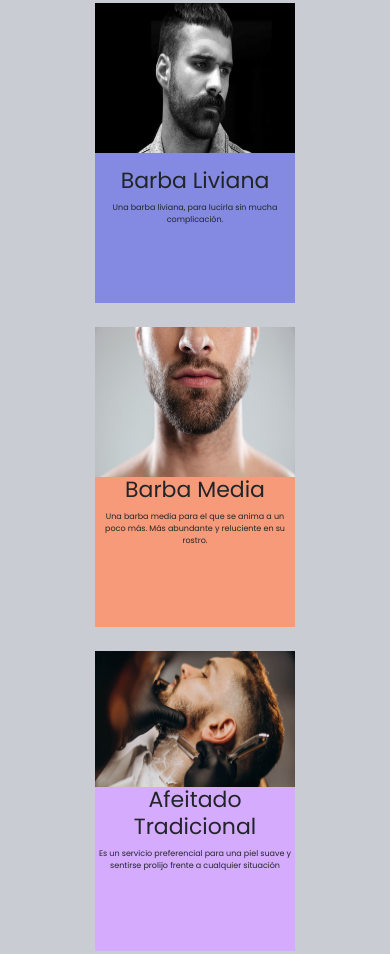
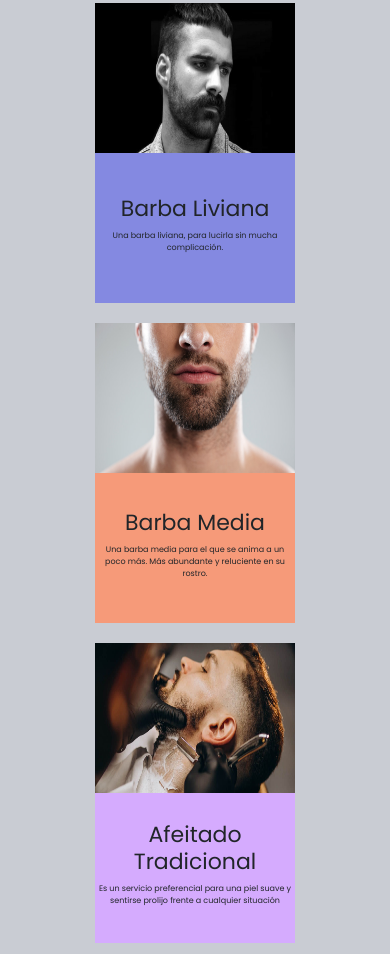
Before and after one commit to JPiacaruso/barberia-darius, a website: page pages/servicios.html in a window 390 px wide. Shown: the part 227-1181 px from the top of the page. Drawn offline with nearby package versions, Linux system fonts and the light colour scheme; a web font is replaced by a local one.

Commit message:
cambios servicios

```diff
--- a/SCSS/_base/_mediaquery.scss
+++ b/SCSS/_base/_mediaquery.scss
@@ -800,7 +800,7 @@ main{
 .margenes-servicios {
     display: flex;
     flex-direction: column;
-    justify-content: space-around;
+    justify-content: center;
     align-items: center;
 
 }
@@ -820,6 +820,7 @@ main{
     align-items: center;
     width: 200px;
     height: 300px;
+    margin-bottom: 0.5em;
     img {
     width: 200px;
     height: 300px;
@@ -828,12 +829,17 @@ main{
     width: 200px;
     height: 300px;
     padding-top: 0%;
+    display: flex;
+    flex-direction: column;
+    justify-content: center;
+    align-items: center;
         h2{
             font-size: 22px;
-            padding-top: 15px;
+            padding-top: 10px;
         }
         p{
             font-size: 8px;
+            text-align: center;
         }
     }
 }
@@ -844,6 +850,7 @@ main{
     align-items: center;
     width: 200px;
     height: 300px;
+    margin-bottom: 0.5em;
     img {
     width: 200px;
     height: 300px;
@@ -852,11 +859,17 @@ main{
     width: 200px;
     height: 300px;
     padding-top: 0%;
+    display: flex;
+    flex-direction: column;
+    justify-content: center;
+    align-items: center;
         h2{
             font-size: 22px;
+            padding-top: 10px;
         }
         p{
             font-size: 8px;
+            text-align: center;
         }
     }
 }
@@ -866,19 +879,26 @@ main{
     align-items: center;
     width: 200px;
     height: 300px;
+    margin-bottom: 0.5em;
     img {
     width: 200px;
-    height: 250px;
+    height: 300px;
     }
     div {
     width: 200px;
     height: 300px;
     padding-top: 0%;
+    display: flex;
+    flex-direction: column;
+    justify-content: center;
+    align-items: center;
         h2{
             font-size: 22px;
+            padding-top: 10px;
         }
         p{
             font-size: 8px;
+            text-align: center;
         }
     }
 }
@@ -888,6 +908,7 @@ main{
     align-items: center;
     width: 200px;
     height: 300px;
+    margin-bottom: 0.5em;
     img {
     width: 200px;
     height: 300px;
@@ -896,12 +917,18 @@ main{
     width: 200px;
     height: 300px;
     padding-top: 0%;
+    display: flex;
+    flex-direction: column;
+    justify-content: center;
+    align-items: center;
         h2{
             font-size: 22px;
             text-align: center;
+            padding-top: 10px;
         }
         p{
             font-size: 8px;
+            text-align: center;
         }
     }
 }
@@ -911,6 +938,7 @@ main{
     align-items: center;
     width: 200px;
     height: 300px;
+    margin-bottom: 0.5em;
     img {
     width: 200px;
     height: 300px;
@@ -919,11 +947,17 @@ main{
     width: 200px;
     height: 300px;
     padding-top: 0%;
+    display: flex;
+    flex-direction: column;
+    justify-content: center;
+    align-items: center;
         h2{
             font-size: 22px;
+            padding-top: 10px;
         }
         p{
             font-size: 8px;
+            text-align: center;
         }
     }
 }
```
Also changed, not shown: css/estilos.css.
